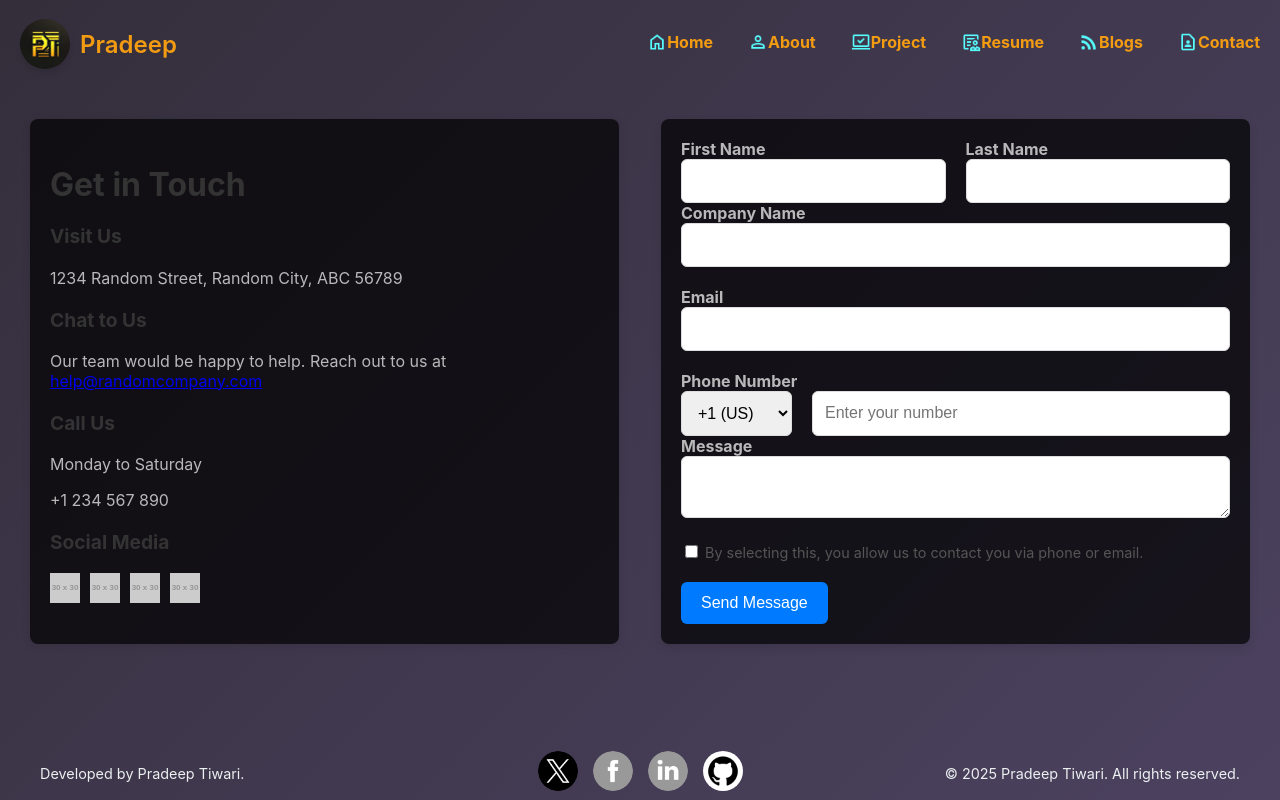
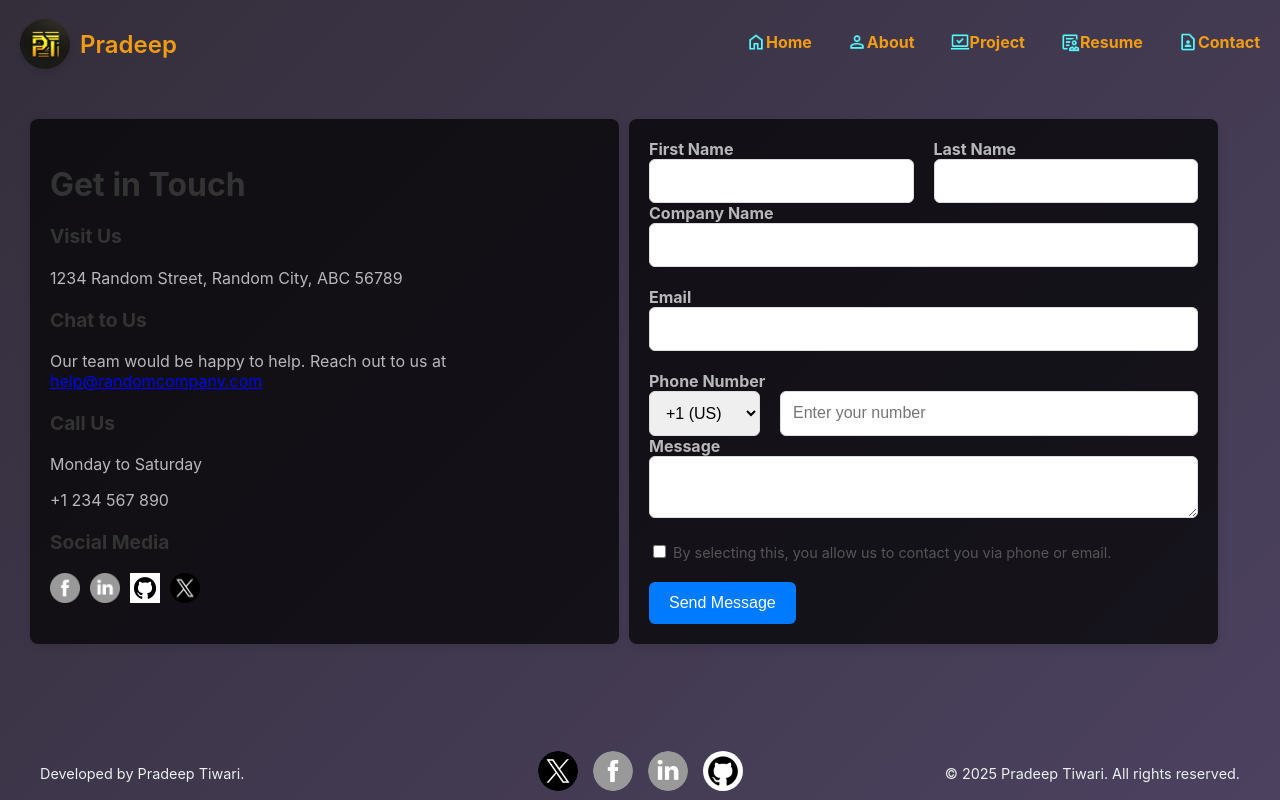
Before and after one commit to pradeepkni382/MyPortfolio, a React (Create React App) app: page /contact in a window 1280 px wide. Built offline with nearby package versions, Linux system fonts and the light colour scheme.

Commit message:
w06/task/ticket/refactored contact page
- Implementation:-

```diff
--- a/src/layouts/LandingPage.js
+++ b/src/layouts/LandingPage.js
@@ -38,9 +38,9 @@ const LandingPage = () => {
           <NavItem to="/Resume"  icon={resumeIcon}>
             Resume
           </NavItem>
-          <NavItem to="/Blogs"  icon={blogIcon}>
+          {/* <NavItem to="/Blogs"  icon={blogIcon}>
             Blogs
-          </NavItem>
+          </NavItem> */}
           <NavItem to="/Contact"  icon={contactIcon}>
             Contact
           </NavItem>
--- a/src/pages/Contact.js
+++ b/src/pages/Contact.js
@@ -1,4 +1,8 @@
 import React, { useState } from 'react';
+import xLogo from '../assets/xlogo.jpg';
+import fbLogo from '../assets/fblogo.jpg';
+import linkedinLogo from '../assets/linkedin.png';
+import githubLogo from '../assets/gitlogo.jpg';
 
 const Contact = () => {
   const [formData, setFormData] = useState({
@@ -30,7 +34,7 @@ const Contact = () => {
   const styles = {
     contactContainer: {
       display: 'flex',
-      justifyContent: 'space-between',
+      // justifyContent: 'space-between',
       padding: '30px',
       gap: '10px',
       flexWrap: 'wrap',
@@ -176,17 +180,17 @@ const Contact = () => {
         <div>
           <h3 style={styles.contactSubheading}>Social Media</h3>
           <div style={styles.socialMediaLinks}>
-            <a href="https://facebook.com" target="_blank" rel="noopener noreferrer">
-              <img src="https://via.placeholder.com/30x30?text=F" alt="Facebook" style={styles.socialIcon} />
+            <a href="https://www.facebook.com/pradeep.tiwari.16" target="_blank" rel="noopener noreferrer">
+              <img src={fbLogo} alt="Facebook" style={styles.socialIcon} />
             </a>
-            <a href="https://linkedin.com" target="_blank" rel="noopener noreferrer">
-              <img src="https://via.placeholder.com/30x30?text=L" alt="LinkedIn" style={styles.socialIcon} />
+            <a href="https://www.linkedin.com/in/pradeep-tiwari-kni382/" target="_blank" rel="noopener noreferrer">
+              <img src={linkedinLogo} alt="LinkedIn" style={styles.socialIcon} />
             </a>
-            <a href="https://instagram.com" target="_blank" rel="noopener noreferrer">
-              <img src="https://via.placeholder.com/30x30?text=I" alt="Instagram" style={styles.socialIcon} />
+            <a href="https://github.com/pradeepkni382" target="_blank" rel="noopener noreferrer">
+              <img src={githubLogo} alt="github" style={styles.socialIcon} />
             </a>
-            <a href="https://twitter.com" target="_blank" rel="noopener noreferrer">
-              <img src="https://via.placeholder.com/30x30?text=T" alt="Twitter" style={styles.socialIcon} />
+            <a href="https://x.com/pradeepkni382" target="_blank" rel="noopener noreferrer">
+              <img src={xLogo} alt="Twitter" style={styles.socialIcon} />
             </a>
           </div>
         </div>
```
